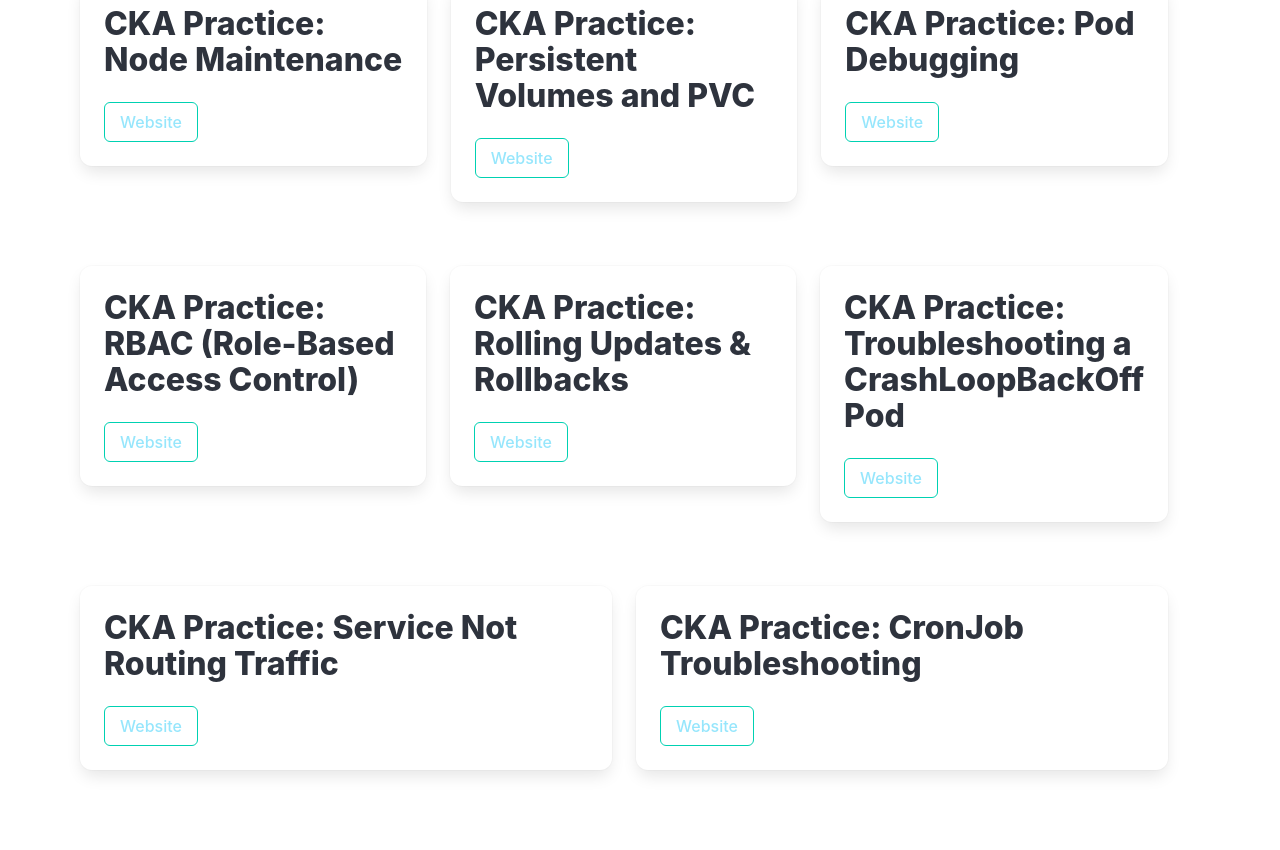
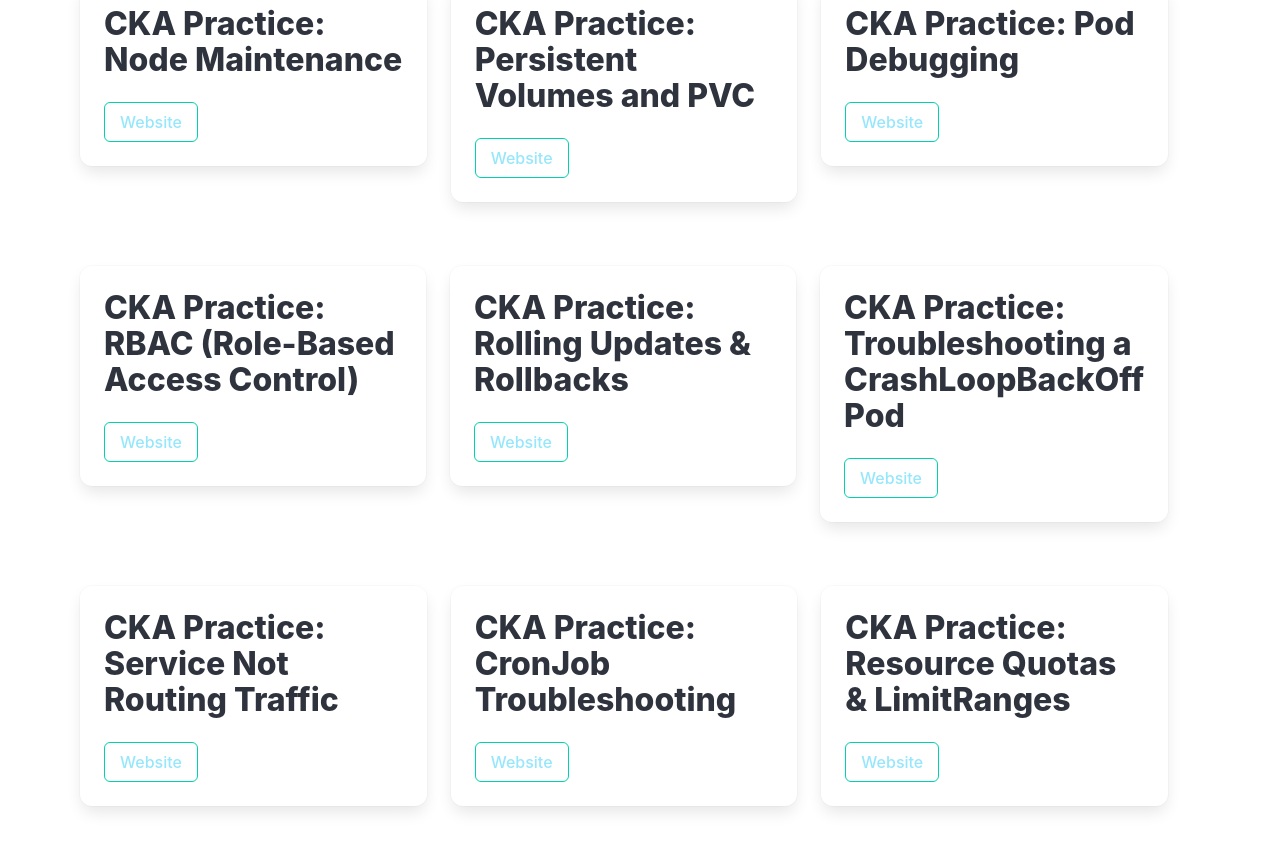
Before and after one commit to alexiscarbillet/alexis-carbillet, a React (Vite) app: page /Training in a window 1280 px wide. Shown: the part 532-1382 px from the top of the page. Built offline with nearby package versions, Linux system fonts and the light colour scheme.

Commit message:
Update Training.jsx

```diff
--- a/src/Training.jsx
+++ b/src/Training.jsx
@@ -111,6 +111,14 @@ export default function Training() {
               </div>
             </div>
           </div>
+          <div className="column">
+            <div className="card">
+              <div className="card-content">
+                <p className="title" style={{ wordBreak: 'normal' }}>CKA Practice: Resource Quotas & LimitRanges</p>
+                <button className="button is-primary is-outlined"><a href="https://killercoda.com/alexis-carbillet/course/CKA/resource_quotas" target="_blank">Website</a></button>
+              </div>
+            </div>
+          </div>
         </div>
       </div>
     </section>
```
